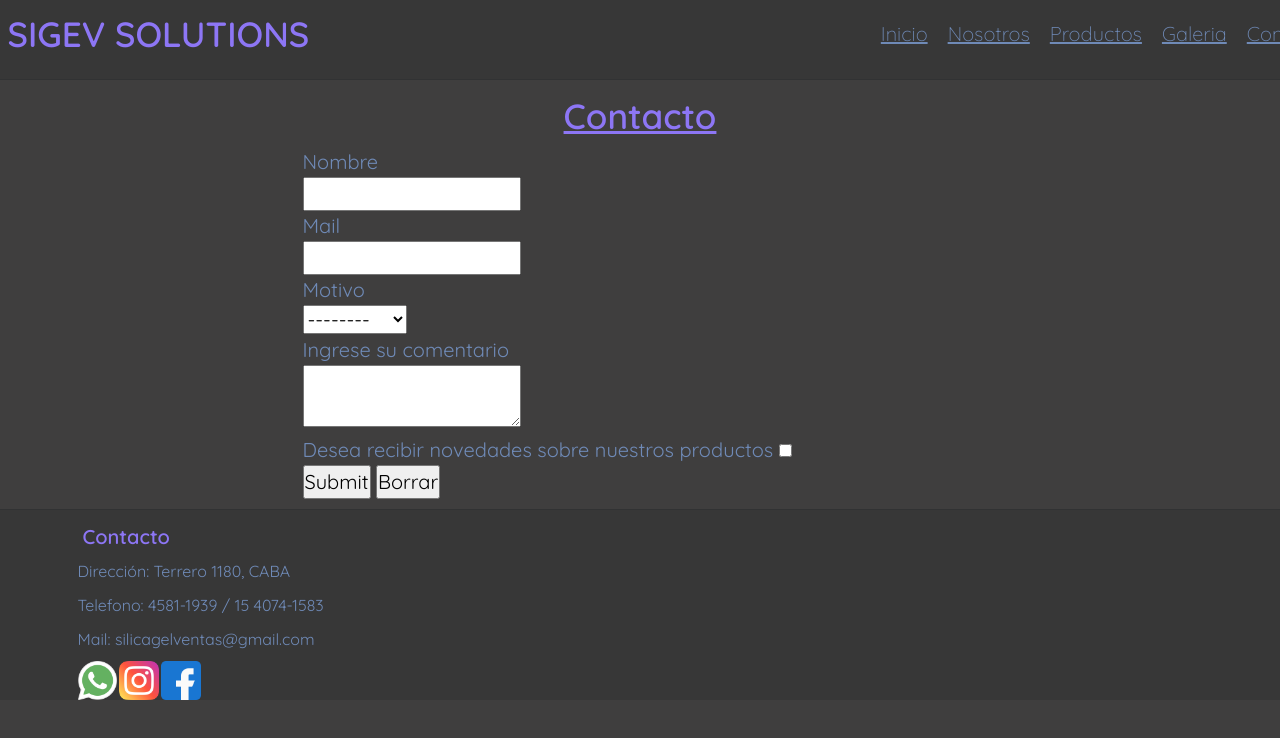
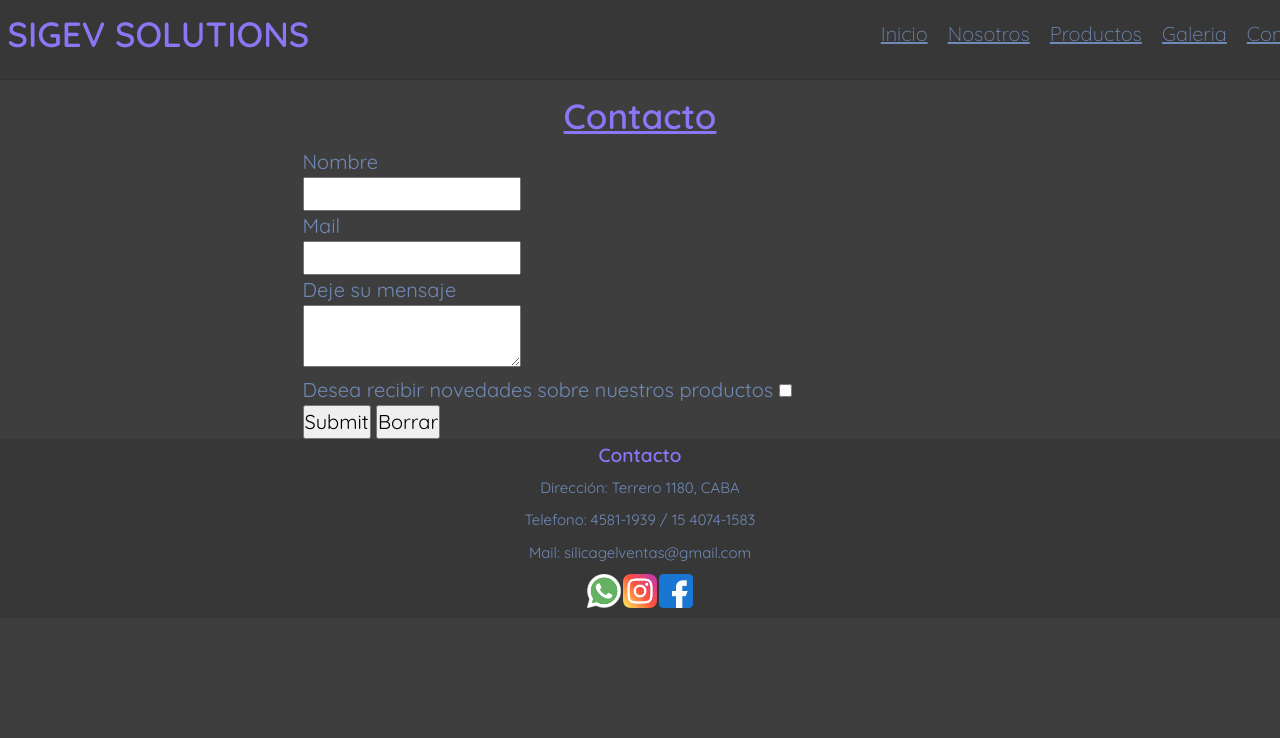
Before and after one commit to MateoArbia/SigevSolutions, a website: page html/contacto.html in a window 1280 px wide. Shown: the top 738 px of the page. Drawn offline with Linux system fonts and the light colour scheme.

Commit message:
Modificacion de iconos con hipervinculo

```diff
--- a/html/contacto.html
+++ b/html/contacto.html
@@ -42,14 +42,7 @@
                 <label for="mail">Mail</label><br>
                 <input type="email" class="form-group" name="mail"><br>
             </div>
-            <label for="motivo">Motivo</label><br>
-            <select name="Motivo">
-                <option value="0">--------</option>
-                <option value="C">Consulta</option>
-                <option value="R">Reclamo</option>
-                <option value="I">Info</option>
-            </select><br>
-            <label for="comentario">Ingrese su comentario</label><br>
+            <label for="comentario">Deje su mensaje</label><br>
                 <textarea name="comentario">
 
                 </textarea><br>
@@ -60,20 +53,15 @@
         </form>
     </section>
     <footer>
-    <hr/>
-    <div class="container">
-        <div>
+        <div class="container text-center">
             <h2>Contacto</h2>
             <p>Dirección: Terrero 1180, CABA</p>
             <p>Telefono: 4581-1939 / 15 4074-1583</p>
             <p>Mail: silicagelventas@gmail.com</p>
-        </div>
-        <div>
             <a href="https://wa.me/5440741583"><img src="../images/whatsappicon.png" alt="Icono de WhatsApp"></a>
             <a href="https://www.instagram.com/silicagelventas/"><img src="../images/instagramicon.png" alt="Icon de Instagram"></a>
             <a href="https://www.facebook.com/silicagelventas/"><img src="../images/facebookicon.png" alt="Icono de Facebook"></a>
         </div>
-    </div>
     </footer>
     <script src="../js/bootstrap.bundle.min.js"></script>
 </body>
--- a/index.html
+++ b/index.html
@@ -16,12 +16,12 @@
     <header>
         <nav class="navbar navbar-expand-lg">
             <div class="container-fluid">
-                <a class="navbar-brand navTitulo col-lg-6 col-xl-8" href="index.html">Sigev Solutions</a>
+                <a class="navbar-brand navTitulo" href="index.html">Sigev Solutions</a>
                 <button class="navbar-toggler" type="button" data-bs-toggle="collapse" data-bs-target="#navbarNavAltMarkup" aria-controls="navbarNavAltMarkup" aria-expanded="false" aria-label="Toggle navigation">
                     <span class="navbar-toggler-icon"></span>
                 </button>
-                <div class="collapse navbar-collapse" id="navbarNavAltMarkup">
-                    <div class="navbar-nav col-lg-6 col-xl-4">
+                <div class="collapse navbar-collapse justify-content-end" id="navbarNavAltMarkup">
+                    <div class="navbar-nav">
                         <a class="nav-link active navSecciones" aria-current="page" href="index.html">Inicio</a>
                         <a class="nav-link navSecciones" href="html/nosotros.html">Nosotros</a>
                         <a class="nav-link navSecciones" href="html/producto.html">Productos</a>
@@ -63,21 +63,16 @@
         </section>
     </main>
     <footer>
-    <br>
-    <div class="container">
-        <div>
+        <div class="container text-center">
             <h2>Contacto</h2>
             <p>Dirección: Terrero 1180, CABA</p>
             <p>Telefono: 4581-1939 / 15 4074-1583</p>
             <p>Mail: silicagelventas@gmail.com</p>
-        </div>
-        <div>
             <a href="https://wa.me/5440741583"><img src="images/whatsappicon.png" alt="Icono de WhatsApp"></a>
             <a href="https://www.instagram.com/silicagelventas/"><img src="images/instagramicon.png" alt="Icon de Instagram"></a>
             <a href="https://www.facebook.com/silicagelventas/"><img src="images/facebookicon.png" alt="Icono de Facebook"></a>
         </div>
-    </div>
     </footer>
-<script src="../js/bootstrap.bundle.min.js"></script>
+<script src="js/bootstrap.bundle.min.js"></script>
 </body>
 </html>
--- a/scss/_footer.scss
+++ b/scss/_footer.scss
@@ -3,20 +3,19 @@ footer {
         div {
             h2 {
                 color: #8d76f5;
-                font-size: 20px;
+                font-size: 19px;
                 font-family: 'Quicksand', sans-serif;
                 text-decoration: none;
             }
             p {
                 color: #6F8AB7;
                 font-family: 'Quicksand', sans-serif;
-                font-size: medium;
+                font-size: 15px;
             }
-        }
-        div {
             a {
                 img {
-                    width: 3.5%;
+                    width: 3%;
+                    padding-bottom: 10px;
                 }
             }
         }
```
Also changed, not shown: html/galeria.html (+1 -5 lines), html/nosotros.html (+1 -6 lines), html/producto.html (+1 -6 lines), css/style.css.
